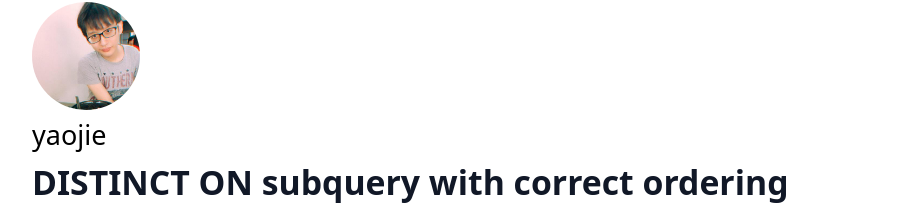
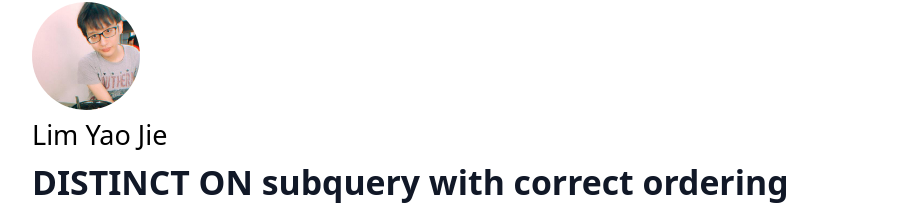
Before and after one commit to causztic/nextjs-blog, a Next.js app: page /posts/distinct-on-clause in a window 1280 px wide. Shown: the part 88-294 px from the top of the page, without its empty margins (185-1094 px from the left). Built offline with nearby package versions, Linux system fonts and the light colour scheme.

Commit message:
set meta tags in posts

```diff
--- a/components/layout.tsx
+++ b/components/layout.tsx
@@ -2,24 +2,28 @@ import Head from 'next/head'
 import Image from 'next/image'
 import Link from 'next/link'
 
-const name = 'yaojie'
-export const siteTitle = 'Lim Yao Jie'
+const name = 'Lim Yao Jie'
 
 export default function Layout({
   children,
-  home
+  home,
+  title = 'Lim Yao Jie',
+  description = "Portfolio",
 }: {
   children: React.ReactNode
-  home?: boolean
+  home?: boolean,
+  title?: string,
+  description?: string
 }) {
   return (
     <div className="container w-full md:max-w-3xl mx-auto pt-20 px-2">
       <Head>
         {/* <link rel="icon" href="/favicon.ico" /> */}
-        <meta name="og:title" content={siteTitle} />
-        <meta name="description" content="yaojie's portfolio" />
+        <meta name="og:title" content={title} />
+        <meta name="description" content={description} />
         <meta name="twitter:card" content="summary_large_image" />
         <meta name="viewport" content="width=device-width, initial-scale=1.0" />
+        <title>{title}</title>
       </Head>
       <header>
         {home ? (
--- a/pages/index.tsx
+++ b/pages/index.tsx
@@ -2,15 +2,12 @@ import Head from 'next/head'
 import Link from 'next/link'
 import Image from 'next/image'
 import Tag from '../components/tag'
-import Layout, { siteTitle } from '../components/layout'
+import Layout from '../components/layout'
 import styles from './index.module.scss'
 
 export default function Home() {
   return (
     <Layout home>
-      <Head>
-        <title>{siteTitle}</title>
-      </Head>
       <section className="mt-1 mb-3">
         <p>Software Engineer doing Ruby on Rails, Javascript, some DevOps</p>
         <p>Fiddling with custom mechanical keyboards and gardening!</p>
--- a/pages/posts/[id].tsx
+++ b/pages/posts/[id].tsx
@@ -37,7 +37,7 @@ const components: any = {
 
 export default function Post({ postData }) {
   return (
-    <Layout>
+    <Layout title={postData.title} description={postData.content.split("\n")[0]}>
       <article>
         <h1 className="font-bold font-sans text-gray-900">{postData.title}</h1>
         <section className="post-date text-sm text-gray-600">{postData.date}</section>
```
Also changed, not shown: posts/distinct-on-clause.md (+0 -1 lines), posts/new-design.md (+0 -1 lines).
